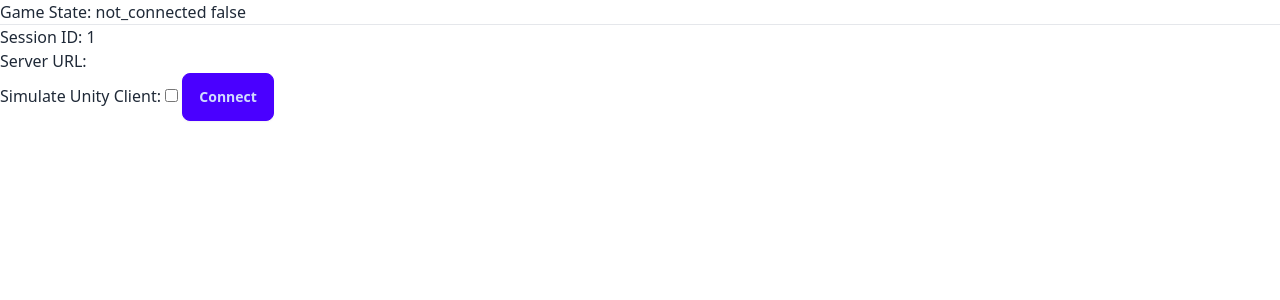
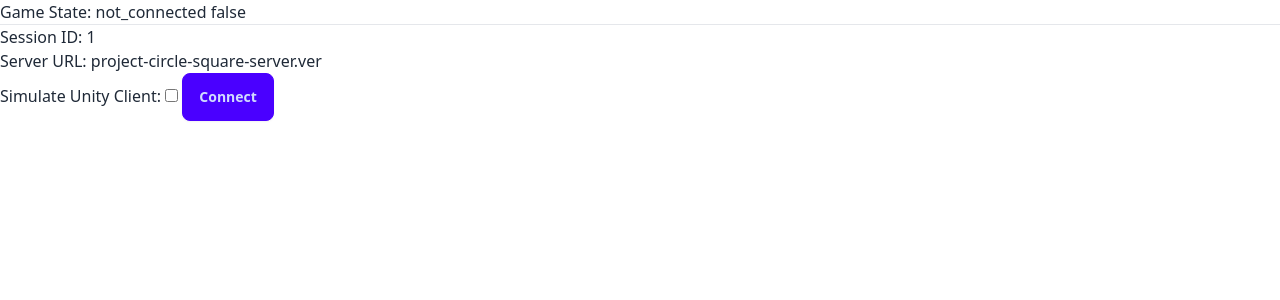
Before and after one commit to Bubba898/project-circle-square-web, a SvelteKit app: page / in a window 1280 px wide. Shown: the top 300 px of the page. Built offline with nearby package versions, Linux system fonts and the light colour scheme.

Commit message:
Changes input for server url to text

```diff
--- a/src/routes/+page.svelte
+++ b/src/routes/+page.svelte
@@ -49,7 +49,7 @@
 {#if connection_state === 'not_connected'}
 <form on:submit|preventDefault={sendMessage}>
   <p><label>Session ID: <input type="number" bind:value={session_id}/></label></p>
-  <p><label>Server URL: <input type="number" bind:value={server_url}/></label></p>
+  <p><label>Server URL: <input type="text" bind:value={server_url}/></label></p>
   <label>Simulate Unity Client: <input type="checkbox" bind:checked={simulate_unity}/></label>
   <button on:click|preventDefault={connect} class="btn btn-primary">Connect</button>
 </form>
```
